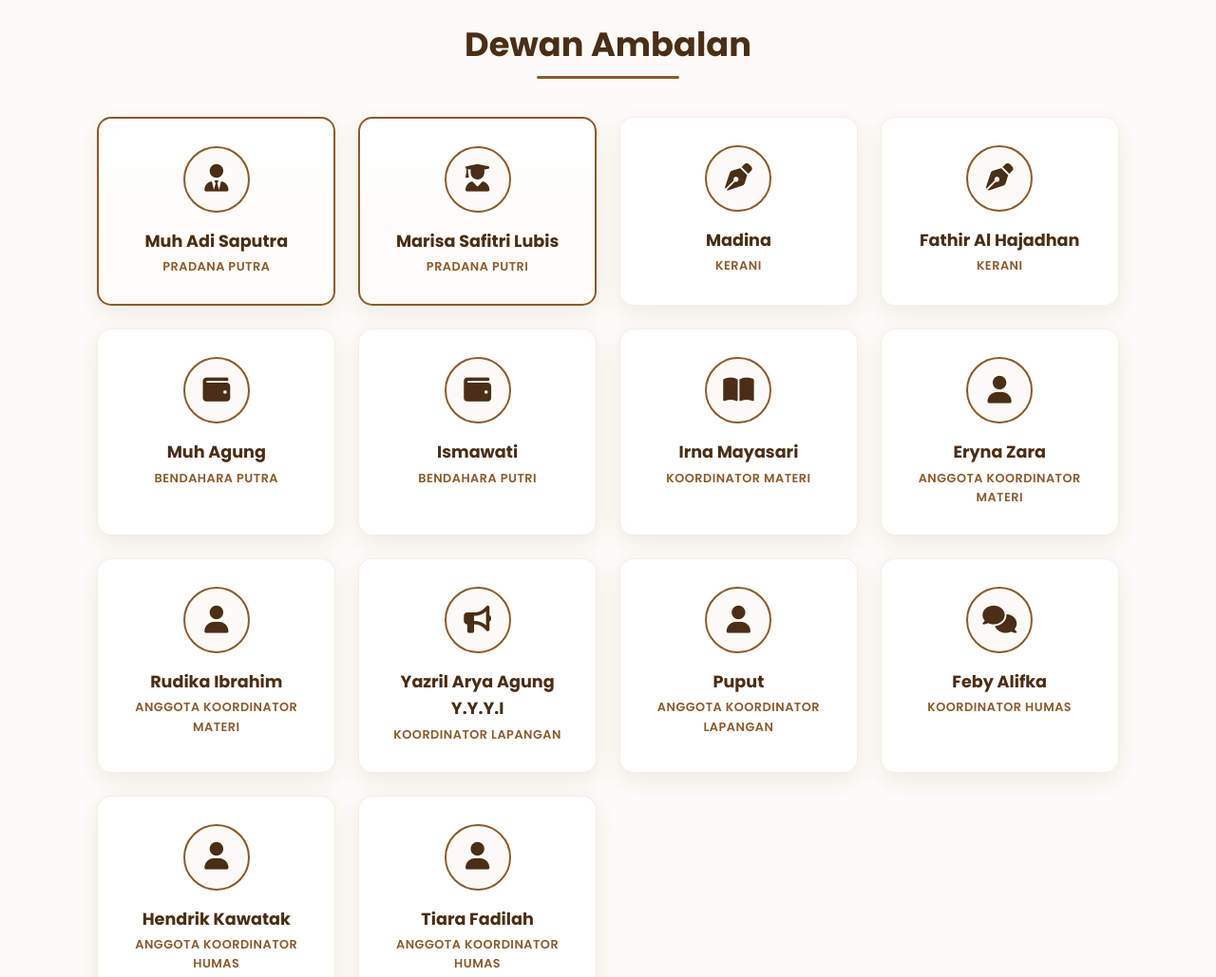
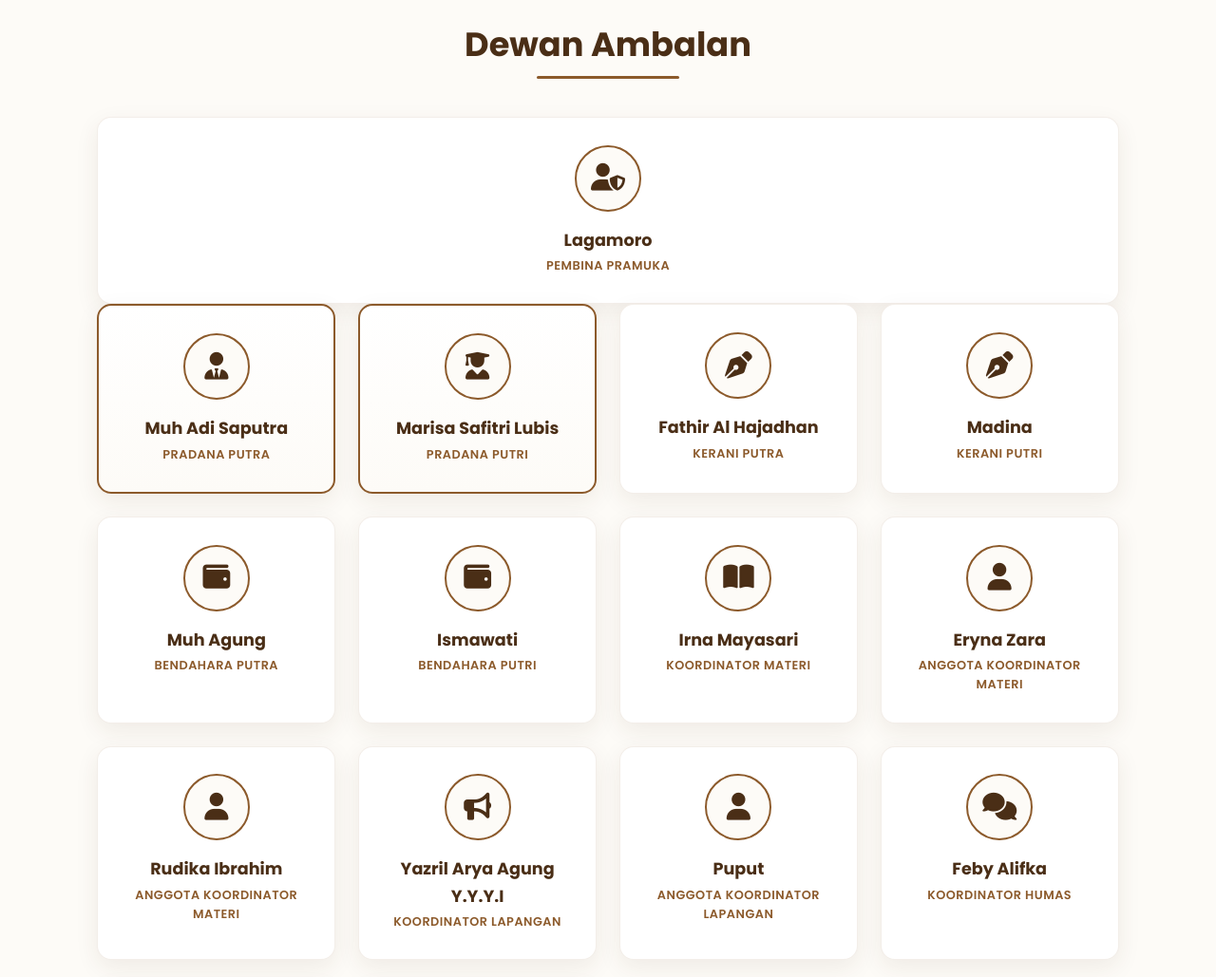
Before and after one commit to ryzzidev/praskansa, a plain HTML site: page index.html in a window 1280 px wide. Shown: the part 1260-2289 px from the top of the page at 95% size. Drawn offline with Linux system fonts and the light colour scheme.

Commit message:
Update index.html

```diff
--- a/index.html
+++ b/index.html
@@ -27,7 +27,7 @@
             <li><a href="#home" class="nav-item">Beranda</a></li>
             <li><a href="#about" class="nav-item">Tentang</a></li>
             <li><a href="#dewan" class="nav-item">Dewan Ambalan</a></li>
-            <li><a href="#memori" class="nav-item">Memori</a></li>
+            <li><a href="#memori" class="nav-item">Memori 17 Agustus</a></li>
             <li><a href="#anggota" class="nav-item">Anggota</a></li>
         </ul>
     </nav>
@@ -35,7 +35,7 @@
     <!-- HERO SECTION -->
     <section id="home" class="hero">
         <div class="hero-content">
-            <h1>PRAMUKA SKANSA</h1>
+            <h1>PRAMUKA PRASKANSA</h1>
             <p>Tangguh, Disiplin, Berkarakter, dan Berintegritas Tinggi. Mengabdi Untuk Negeri, Berkarya Untuk Masa Depan.</p>
             <a href="#dewan" class="btn">Lihat Pengurus</a>
         </div>
@@ -56,6 +56,16 @@
         <div class="section-title">
             <h2>Dewan Ambalan</h2>
         </div>
+
+        <!-- PEMBINA (PALING ATAS) -->
+        <div class="container-pembina">
+            <div class="card-dewan pembina">
+                <div class="avatar"><i class="fa-solid fa-user-shield"></i></div>
+                <h3>Lagamoro</h3>
+                <p>Pembina Pramuka</p>
+            </div>
+        </div>
+
         <div class="grid-dewan">
 
             <!-- PIMPINAN (PRADANA) -->
@@ -74,14 +84,14 @@
             <!-- KERANI -->
             <div class="card-dewan">
                 <div class="avatar"><i class="fa-solid fa-pen-nib"></i></div>
-                <h3>Madina</h3>
-                <p>Kerani</p>
+                <h3>Fathir Al Hajadhan</h3>
+                <p>Kerani Putra</p>
             </div>
 
             <div class="card-dewan">
                 <div class="avatar"><i class="fa-solid fa-pen-nib"></i></div>
-                <h3>Fathir Al Hajadhan</h3>
-                <p>Kerani</p>
+                <h3>Madina</h3>
+                <p>Kerani Putri</p>
             </div>
 
             <!-- BENDAHARA -->
@@ -231,7 +241,7 @@
 
     <!-- FOOTER -->
     <footer>
-        <p>&copy; 2026 PRAMUKA SKANSA BY BASO ASRIL. All Rights Reserved. Satyaku Kudarmakan, Darmaku Kubaktikan.</p>
+        <p>&copy; 2026 PRAMUKA PRASKANSA. All Rights Reserved. Satyaku Kudarmakan, Darmaku Kubaktikan.</p>
     </footer>
 
     <!-- POPUP WARNING INSPECT -->
```
